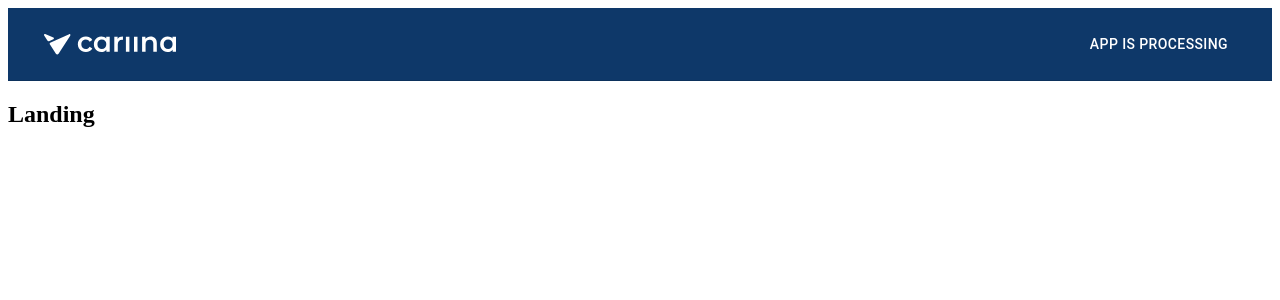
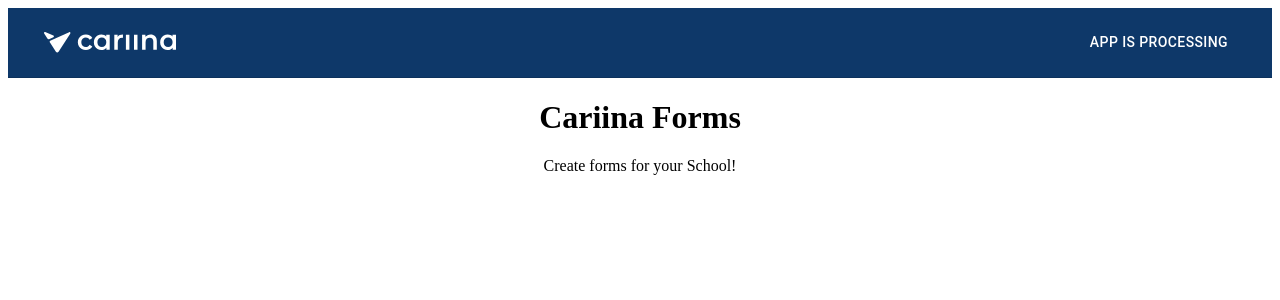
Before and after one commit to iPan7/cariinainterview, a React (Create React App) app in the folder client/: page / in a window 1280 px wide. Shown: the top 300 px of the page. Built offline with nearby package versions, Linux system fonts and the light colour scheme; no server answers.

Commit message:
Landing template, cariina logo dynamic pathing

```diff
--- a/client/src/components/App.js
+++ b/client/src/components/App.js
@@ -4,11 +4,11 @@
 import * as actions from '../actions';
 
 import Header from "./Header";
+import Landing from "./Landing";
 import { Form } from "./Form";
 import { CardActions } from "@material-ui/core";
 
 const Dashboard = () => <h2>Dashboard Placeholder</h2>;
-const Landing = () => <h2>Landing</h2>;
 
 class App extends Component {
   componentDidMount() {
--- a/client/src/components/Header.js
+++ b/client/src/components/Header.js
@@ -99,19 +99,13 @@
     <ThemeProvider theme={theme}>
     <AppBar position="static" color="primary" elevation={0} className={classes.appBar}>
         <Toolbar  className={classes.toolbar}>
-          <Typography id="title" component={Link} to={'/'} variant="h6" color="inherit" noWrap className={classes.toolbarTitle}>
+          <Typography component={Link} to={this.props.auth ? '/dashboard' : '/'} className={classes.toolbarTitle}>
           <img src={cariinalogo} alt="cariina logo" />
           </Typography>
           <nav>
             <Button className={classes.link}>
             {this.renderContent()}
             </Button>
-            {/* <Button id="dashboard" component={Link} to={'/dashboard'} href="#" className={classes.link}>
-              DASHBOARD
-            </Button>
-            <Button id="newform" component={Link} to={'/forms/new'} href="#" className={classes.link}>
-              CREATE NEW FORM
-            </Button> */}
           </nav>
         </Toolbar>
       </AppBar>
--- /dev/null
+++ b/client/src/components/Landing.js
@@ -0,0 +1,14 @@
+import React from 'react';
+
+const Landing = () => {
+    return (
+        <div style={{ textAlign: 'center'}}>
+            <h1>
+                Cariina Forms
+            </h1>
+            Create forms for your School!
+        </div>
+    )
+};
+
+export default Landing;
```
